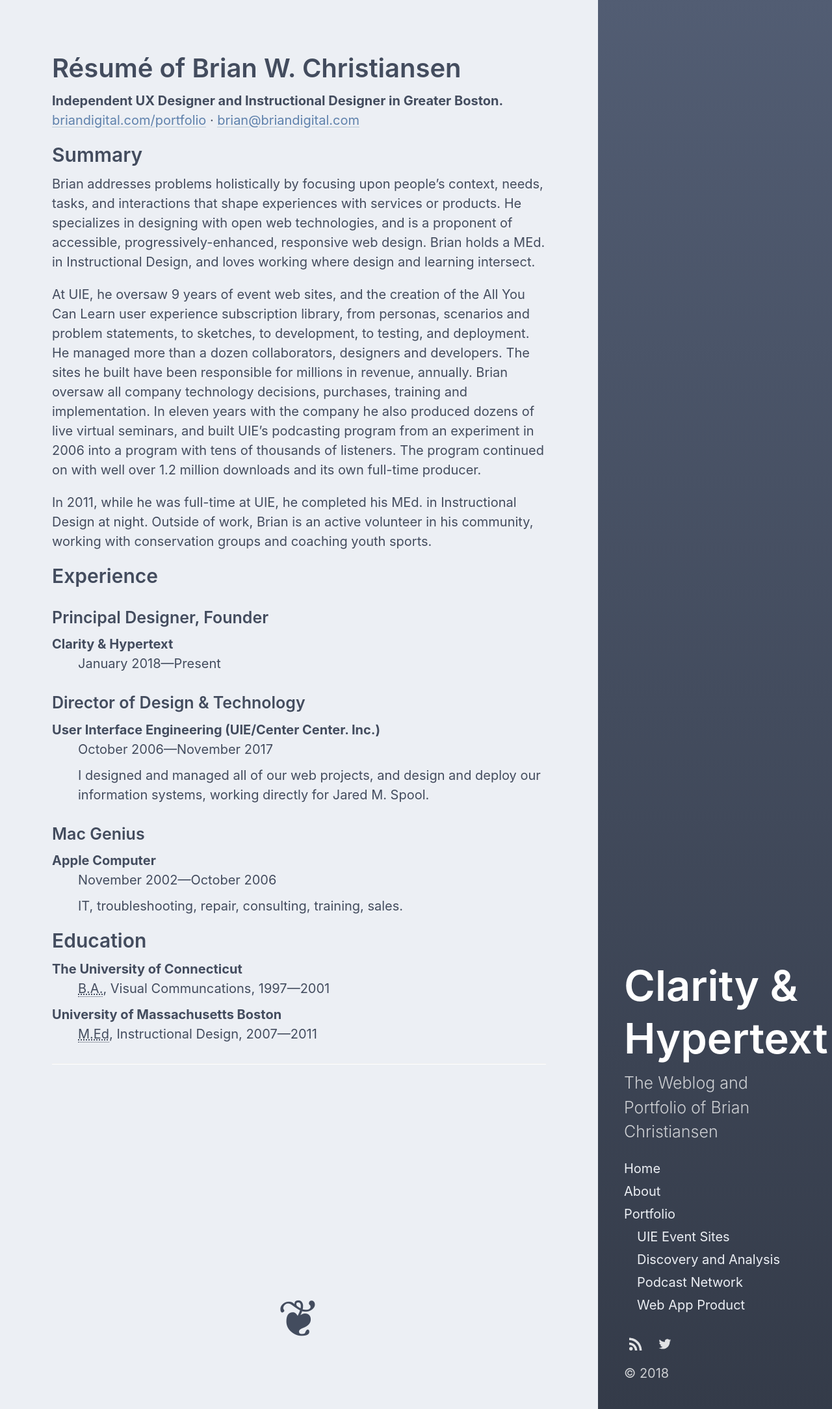
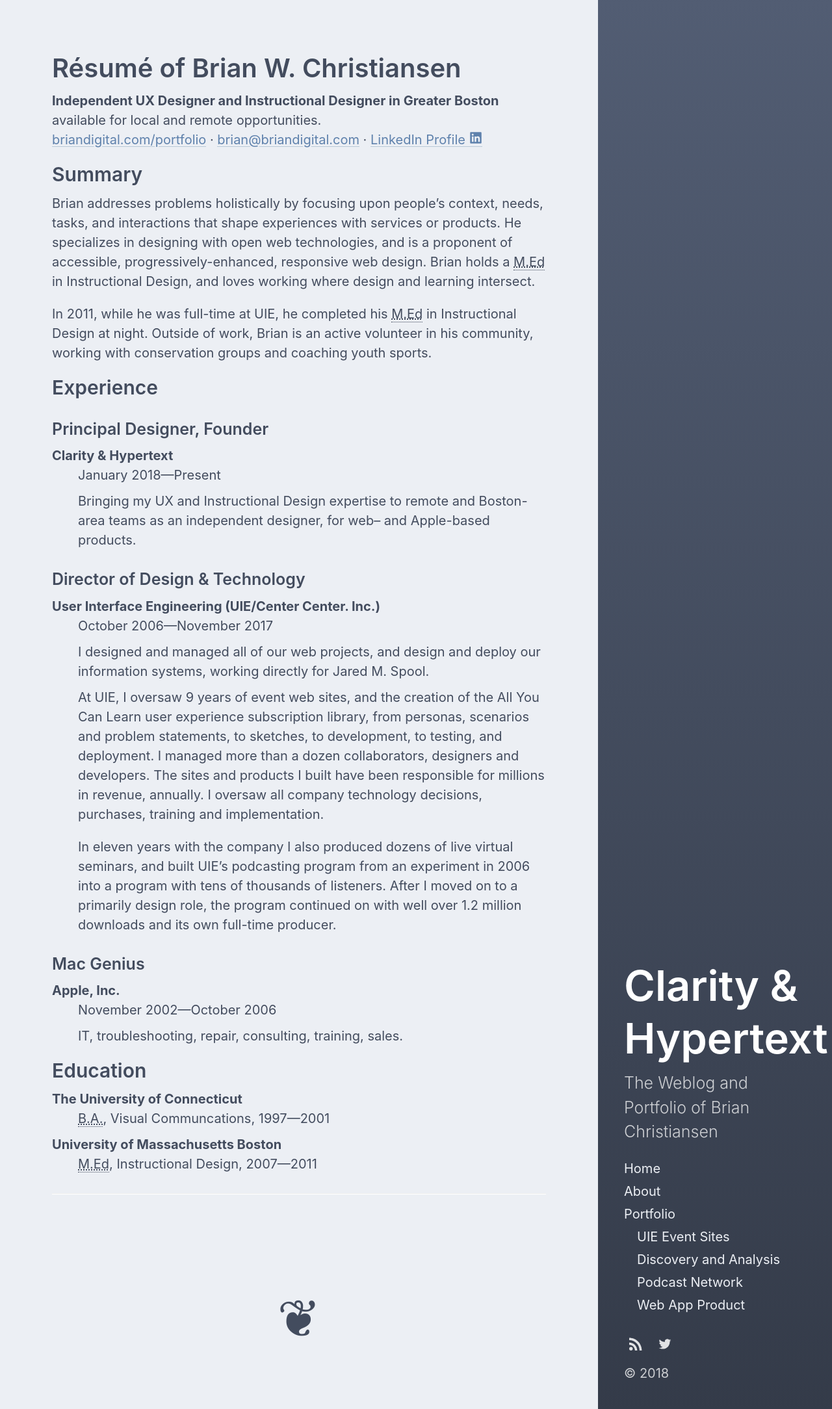
Before and after one commit to briandigital/bd4, a Jekyll site: the page built from portfolio/resume.md, in a window 1280 px wide. Shown: the whole page at 65% size. Built offline with Jekyll 4.4.1, drawn with Linux system fonts in a browser that asks for light colours.

Commit message:
More aligning resume and portfolio summary
And a major realignment of the resume.

```diff
--- a/portfolio/resume.md
+++ b/portfolio/resume.md
@@ -3,30 +3,37 @@
 layout: portfolio-page
 full-title: Résumé of Brian W. Christiansen
 ---
-<strong>Independent UX Designer and Instructional Designer in Greater Boston.</strong>
-<a href="http://briandigital.com/portfolio">briandigital.com/portfolio</a> &middot; <a href="mailto:brian@briandigital.com">brian@briandigital.com</a>
+<strong>Independent UX Designer and Instructional Designer in Greater&nbsp;Boston</strong> available for local and remote&nbsp;opportunities.
+<a href="http://briandigital.com/portfolio">briandigital.com/portfolio</a> &middot; <a href="mailto:brian@briandigital.com">brian@briandigital.com</a> &middot; <a title="View my current résumé on LinkedIn" aria-label="LinkedIn"
+     href="https://linkedin.com/in/brianwchristiansen"> LinkedIn Profile
+     {% include svg/linkedin.svg %}
+    </a>
 
 ## Summary
 
-Brian addresses problems holistically by focusing upon people's context, needs, tasks, and interactions that shape experiences with services or products. He specializes in designing with open web technologies, and is a proponent of accessible, progressively-enhanced, responsive web design. Brian holds a MEd. in Instructional Design, and loves working where design and learning intersect.
+Brian addresses problems holistically by focusing upon people's context, needs, tasks, and interactions that shape experiences with services or products. He specializes in designing with open web technologies, and is a proponent of accessible, progressively-enhanced, responsive web design. Brian holds a <abbr title="Master of Education Degree">M.Ed</abbr> in Instructional Design, and loves working where design and learning intersect.
 
-At UIE, he oversaw 9 years of event web sites, and the creation of the All You Can Learn user experience subscription library, from personas, scenarios and problem statements, to sketches, to development, to testing, and deployment. He managed more than a dozen collaborators, designers and developers. The sites he built have been responsible for millions in revenue, annually. Brian oversaw all company technology decisions, purchases, training and implementation. In eleven years with the company he also produced dozens of live virtual seminars, and built UIE's podcasting program from an experiment in 2006 into a program with tens of thousands of listeners. The program continued on with well over 1.2 million downloads and its own full-time producer.
-
-In 2011, while he was full-time at UIE, he completed his MEd. in Instructional Design at night. Outside of work, Brian is an active volunteer in his community, working with conservation groups and coaching youth sports.
+In 2011, while he was full-time at UIE, he completed his <abbr title="Master of Education Degree">M.Ed</abbr> in Instructional Design at night. Outside of work, Brian is an active volunteer in his community, working with conservation groups and coaching youth sports.
 
 ## Experience
 
 ### Principal Designer, Founder
 Clarity & Hypertext
 : January 2018—Present
+: Bringing my UX and Instructional Design expertise to remote and Boston-area teams as an independent designer, for web– and Apple-based products.
 
 ### Director of Design & Technology
 User Interface Engineering (UIE/Center Center. Inc.)
 : October 2006—November 2017
 : I designed and managed all of our web projects, and design and deploy our information systems, working directly for Jared M. Spool.
 
+: At UIE, I oversaw 9 years of event web sites, and the creation of the All You Can Learn user experience subscription library, from personas, scenarios and problem statements, to sketches, to development, to testing, and deployment. I managed more than a dozen collaborators, designers and developers. The sites and products I built have been responsible for millions in revenue, annually. I oversaw all company technology decisions, purchases, training and implementation.
+
+: In eleven years with the company I also produced dozens of live virtual seminars, and built UIE's podcasting program from an experiment in 2006 into a program with tens of thousands of listeners. After I moved on to a primarily design role, the program continued on with well over 1.2 million downloads and its own full-time producer.
+
+
 ### Mac Genius
-Apple Computer
+Apple, Inc.
 : November 2002—October 2006
 : IT, troubleshooting, repair, consulting, training, sales.
 
```
Also changed, not shown: _layouts/portfolio-index.html (+7 -6 lines), portfolio/index.md (+1 -1 lines).
